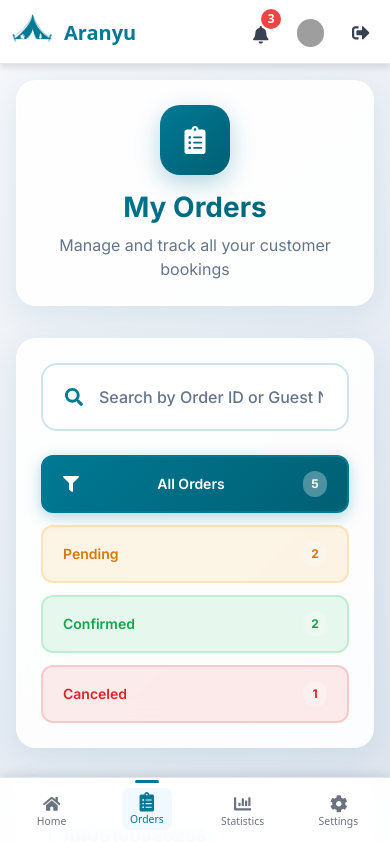
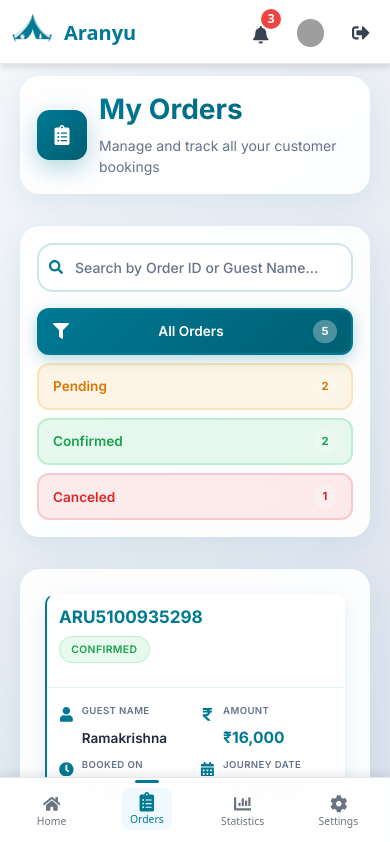
Before and after one commit to madhavavukkum/AranyuPartner, a React (Vite) app: page /orders in a window 390 px wide. Shown: the top 842 px of the page. Built offline with nearby package versions, Linux system fonts and the light colour scheme; sample sign-in values are in the browser's storage; grey boxes are pictures that could not be loaded.

Commit message:
orders page styling

```diff
--- a/src/pages/Orders/MyOrders.css
+++ b/src/pages/Orders/MyOrders.css
@@ -11,6 +11,7 @@
 .my-orders__container {
   max-width: 1200px;
   margin: 0 auto;
+  width: 100%;
 }
 
 /* Header */
@@ -158,7 +159,7 @@
   box-shadow: 0 8px 25px rgba(0, 121, 148, 0.4);
 }
 
-/* Status Filters*/
+/* Status Filters */
 .my-orders__status-btn[data-status="confirmed"] {
   background: rgba(34, 197, 94, 0.1);
   color: #16a34a;
@@ -212,7 +213,6 @@
   border-color: #dc2626;
   color: white;
 }
-
 
 .my-orders__status-icon {
   font-size: 1rem;
@@ -286,26 +286,32 @@
 }
 
 /* Responsive Design */
-@media (max-width: 768px) {
+@media (max-width: 1024px) {
   .my-orders {
-    padding: 1rem;
+    padding: 1.5rem;
+  }
+
+  .my-orders__container {
+    max-width: 100%;
+    padding: 0 1rem;
   }
 
   .my-orders__header-content {
     padding: 1.5rem;
-    flex-direction: column;
-    text-align: center;
-    gap: 1rem;
+    gap: 1.25rem;
+    flex-direction: row;
+    align-items: center;
   }
 
   .my-orders__header-icon {
     width: 70px;
     height: 70px;
     font-size: 1.75rem;
+    border-radius: 17.5px; /* Maintain proportional border-radius (25% of width/height) */
   }
 
   .my-orders__title {
-    font-size: 2rem;
+    font-size: 2.25rem;
   }
 
   .my-orders__subtitle {
@@ -316,11 +322,24 @@
     padding: 1.5rem;
   }
 
+  .my-orders__search-container {
+    margin-bottom: 1.25rem;
+  }
+
+  .my-orders__search-input {
+    padding: 1rem 1.25rem 1rem 3rem;
+    font-size: 0.95rem;
+  }
+
   .my-orders__status-filters {
-    flex-direction: column;
+    gap: 0.75rem;
+    flex-wrap: wrap;
   }
 
   .my-orders__status-btn {
+    padding: 0.875rem 1.25rem;
+    font-size: 0.9rem;
+    flex: 1 1 calc(50% - 0.75rem);
     justify-content: space-between;
   }
 
@@ -329,7 +348,7 @@
   }
 
   .my-orders__empty-state {
-    padding: 3rem 1rem;
+    padding: 3rem 1.5rem;
   }
 
   .my-orders__empty-icon {
@@ -344,20 +363,168 @@
 
   .my-orders__empty-description {
     font-size: 1rem;
+    max-width: 90%;
+  }
+}
+
+@media (max-width: 768px) {
+  .my-orders {
+    padding: 1rem;
+  }
+
+  .my-orders__header-content {
+    padding: 1.25rem;
+    flex-direction: row;
+    align-items: center;
+    gap: 1rem;
+  }
+
+  .my-orders__header-icon {
+    width: 60px;
+    height: 60px;
+    font-size: 1.5rem;
+    border-radius: 15px; /* Maintain proportional border-radius */
+  }
+
+  .my-orders__title {
+    font-size: 2rem;
+  }
+
+  .my-orders__subtitle {
+    font-size: 0.95rem;
+  }
+
+  .my-orders__filters {
+    padding: 1.25rem;
+  }
+
+  .my-orders__search-input {
+    padding: 0.875rem 1rem 0.875rem 2.5rem;
+    font-size: 0.9rem;
+  }
+
+  .my-orders__search-icon {
+    left: 1rem;
+    font-size: 1rem;
+  }
+
+  .my-orders__status-btn {
+    padding: 0.75rem 1rem;
+    font-size: 0.875rem;
+    flex: 1 1 calc(50% - 0.5rem);
+  }
+
+  .my-orders__content {
+    padding: 1.25rem;
+  }
+
+  .my-orders__empty-state {
+    padding: 2.5rem 1rem;
+  }
+
+  .my-orders__empty-icon {
+    width: 90px;
+    height: 90px;
+    font-size: 2.25rem;
+  }
+
+  .my-orders__empty-title {
+    font-size: 1.4rem;
+  }
+
+  .my-orders__empty-description {
+    font-size: 0.95rem;
   }
 }
 
 @media (max-width: 480px) {
+  .my-orders {
+    padding: 0.75rem;
+  }
+
+  .my-orders__container {
+    padding: 0 0.5rem;
+  }
+
+  .my-orders__header-content {
+    padding: 1rem;
+    flex-direction: row;
+    gap: 0.75rem;
+  }
+
+  .my-orders__header-icon {
+    width: 50px;
+    height: 50px;
+    font-size: 1.25rem;
+    border-radius: 12.5px; /* Maintain proportional border-radius */
+  }
+
   .my-orders__title {
     font-size: 1.75rem;
   }
 
+  .my-orders__subtitle {
+    font-size: 0.875rem;
+  }
+
+  .my-orders__filters {
+    padding: 1rem;
+  }
+
+  .my-orders__search-container {
+    margin-bottom: 1rem;
+  }
+
+  .my-orders__search-input {
+    padding: 0.75rem 1rem 0.75rem 2.25rem;
+    font-size: 0.875rem;
+  }
+
+  .my-orders__search-icon {
+    left: 0.75rem;
+    font-size: 0.875rem;
+  }
+
   .my-orders__status-filters {
-    gap: 0.75rem;
+    gap: 0.5rem;
   }
 
   .my-orders__status-btn {
-    padding: 0.875rem 1.25rem;
+    padding: 0.625rem 0.875rem;
+    font-size: 0.85rem;
+    flex: 1 1 100%;
+    justify-content: space-between;
+  }
+
+  .my-orders__status-count {
+    font-size: 0.7rem;
+    padding: 0.2rem 0.4rem;
+  }
+
+  .my-orders__content {
+    padding: 1rem;
+  }
+
+  .my-orders__list {
+    gap: 1rem;
+  }
+
+  .my-orders__empty-state {
+    padding: 2rem 0.75rem;
+  }
+
+  .my-orders__empty-icon {
+    width: 80px;
+    height: 80px;
+    font-size: 2rem;
+  }
+
+  .my-orders__empty-title {
+    font-size: 1.25rem;
+  }
+
+  .my-orders__empty-description {
     font-size: 0.875rem;
+    max-width: 95%;
   }
 }
```
